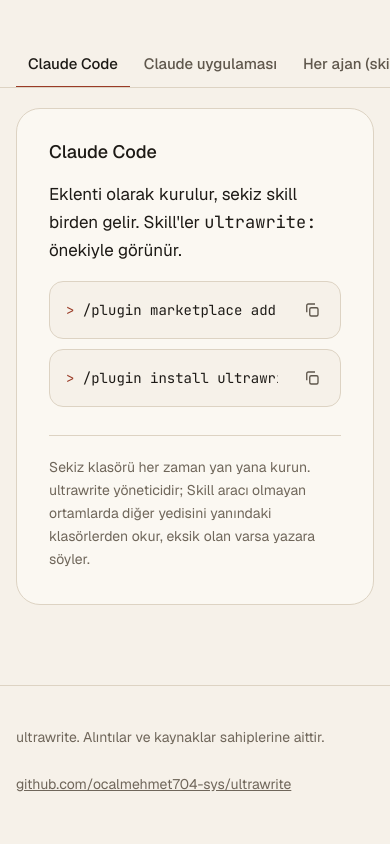
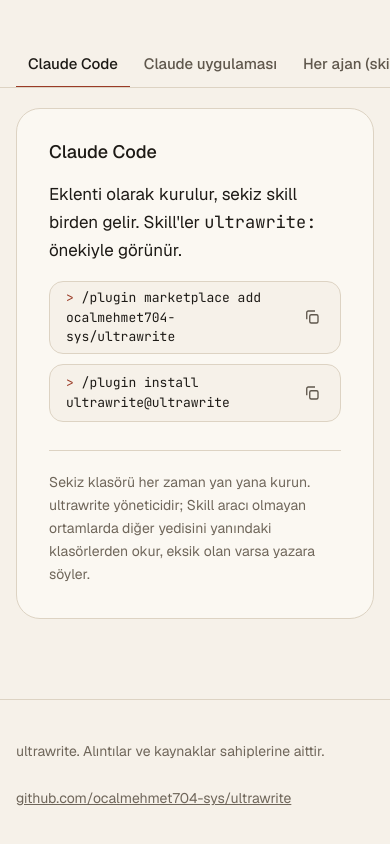
Before and after one commit to ocalmehmet704-sys/ultrawrite, a plain HTML site: page docs/index.html in a window 390 px wide. Shown: the part 4595-5439 px from the top of the page. Drawn offline with nearby package versions, Linux system fonts and the light colour scheme.

Commit message:
Site: mobilde kurulum komutları sarılsın

```diff
--- a/docs/index.html
+++ b/docs/index.html
@@ -173,6 +173,7 @@ footer .wrap{display:flex;justify-content:space-between;gap:24px;flex-wrap:wrap}
   .tabs{flex-direction:row;overflow-x:auto;border-left:0;border-bottom:1px solid var(--line);scrollbar-width:none;margin:0 -16px;padding:0 16px}
   .tabs button{white-space:nowrap;margin:0 0 -1px;border-left:0;border-bottom:2px solid transparent;padding:0 12px}
   .tabs button[aria-selected=true]{border-bottom-color:var(--acc);background:transparent}
+  .cmd code{white-space:normal;overflow-wrap:anywhere;font-size:13px}
   .sk-main{min-height:0;gap:40px;padding:32px}
   .sk-list li{grid-template-columns:1fr;gap:4px}
   .nums{grid-template-columns:1fr}
```
Also changed, not shown: 1 other file.
